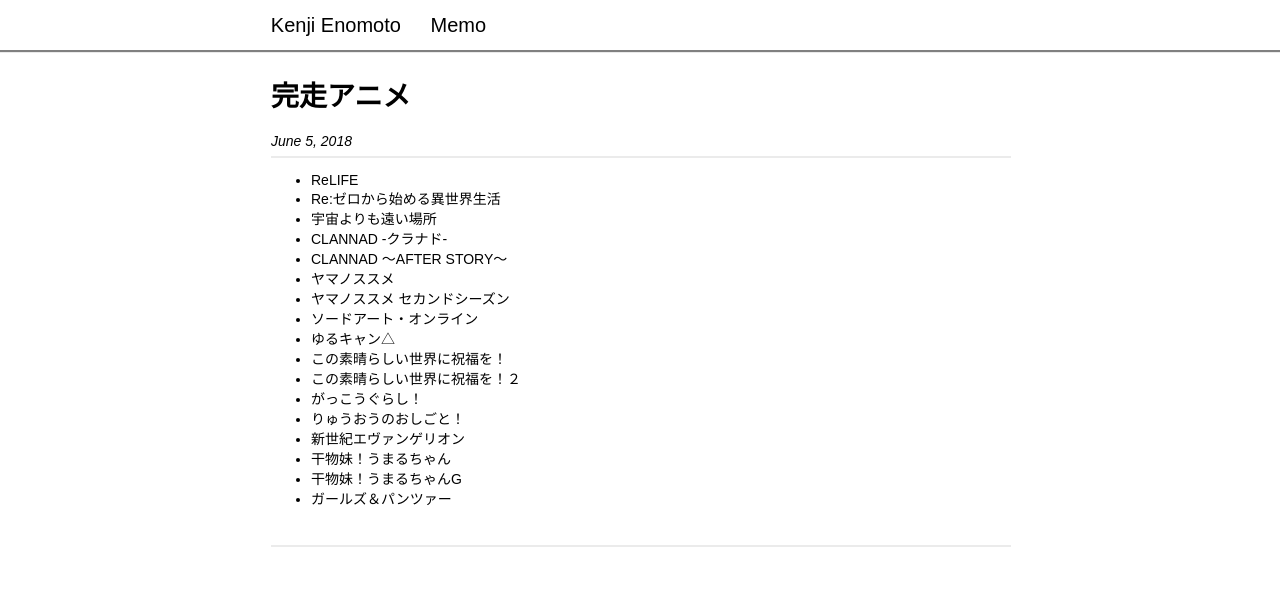
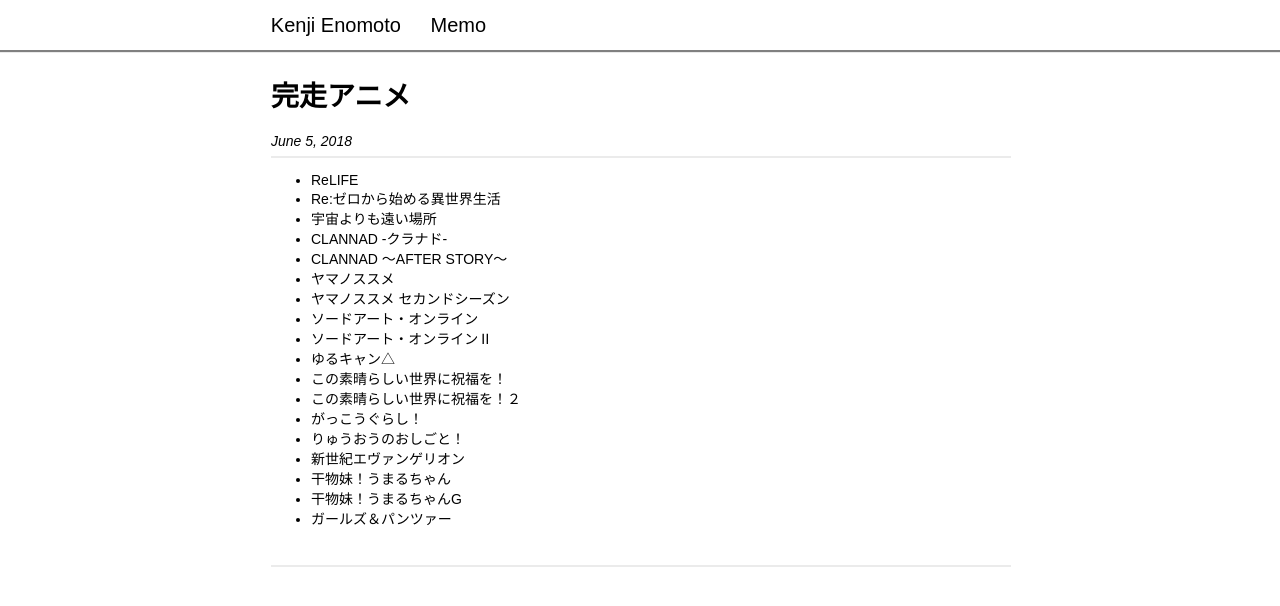
Before and after one commit to enomotokenji/enomotokenji.github.io, a Jekyll site: the page built from _posts/2018-06-05-完走アニメ.md, in a window 1280 px wide. Shown: the top 606 px of the page. Built offline with Jekyll 4.4.1, drawn with Linux system fonts in a browser that asks for light colours; comment, search, counter and statistics services are not loaded.

Commit message:
added sao2

```diff
--- a/_posts/2018-06-05-完走アニメ.md
+++ b/_posts/2018-06-05-完走アニメ.md
@@ -14,6 +14,7 @@
 * ヤマノススメ
 * ヤマノススメ セカンドシーズン
 * ソードアート・オンライン
+* ソードアート・オンラインⅡ
 * ゆるキャン△
 * この素晴らしい世界に祝福を！
 * この素晴らしい世界に祝福を！２
```
